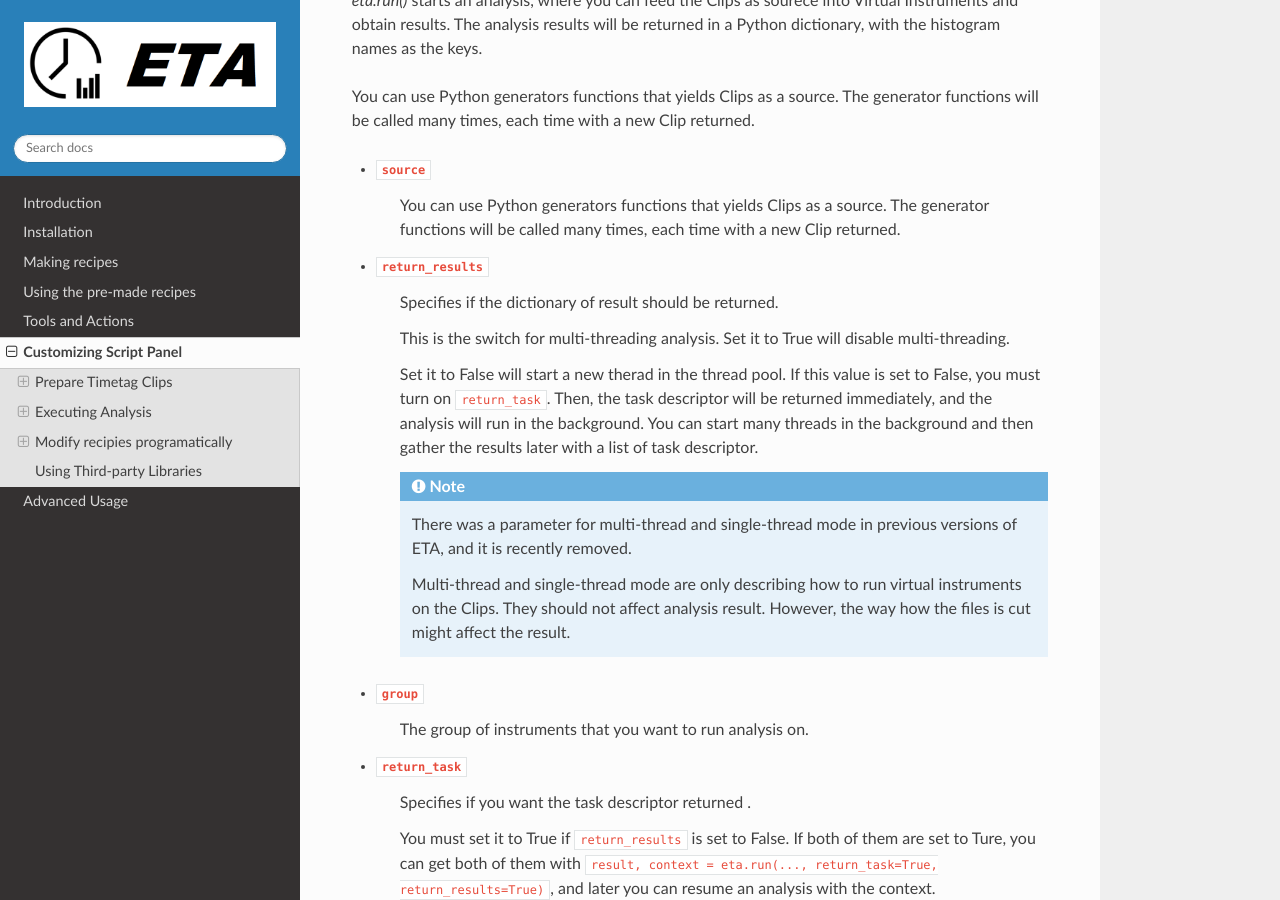
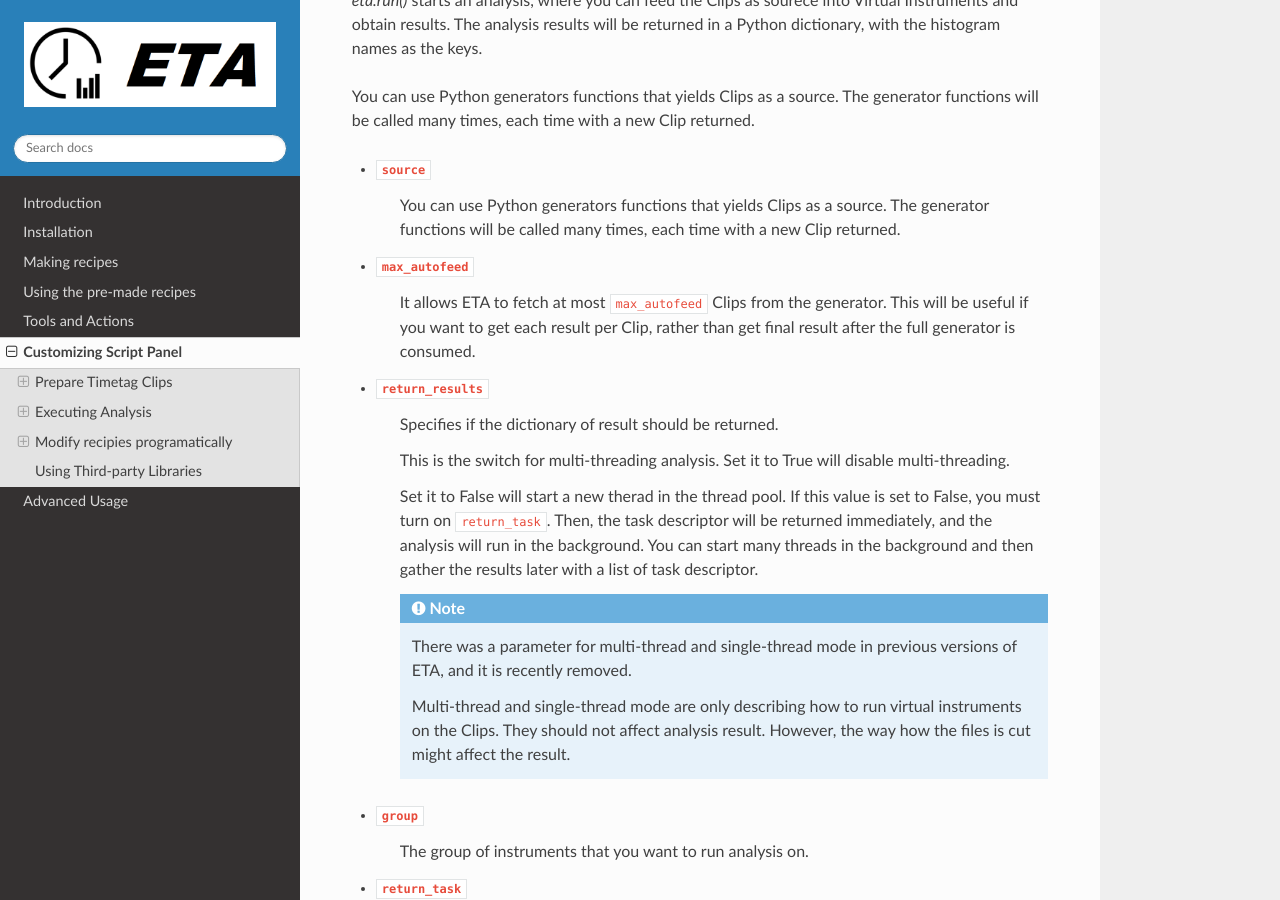
Before and after one commit to timetag/timetag.github.io, a Sphinx documentation site: the page built from docs/python.rst, in a window 1280 px wide and 900 px high, scrolled down 4373 px. Built offline with Sphinx 7.4.7 and the Read the Docs theme 2.0.0, drawn with Linux system fonts in a browser that asks for light colours.

Commit message:
max_autofeed

```diff
--- a/docs/python.rst
+++ b/docs/python.rst
@@ -124,6 +124,10 @@ You can use Python generators functions that yields Clips as a source. The gener
 - ``source``
     You can use Python generators functions that yields Clips as a source. The generator functions will be called many times, each time with a new Clip returned.
 
+- ``max_autofeed``
+    It allows ETA to fetch at most ``max_autofeed`` Clips from the generator.
+    This will be useful if you want to get each result per Clip, rather than get final result after the full generator is consumed.
+
 - ``return_results``
     Specifies if the dictionary of result should be returned.
 
```
